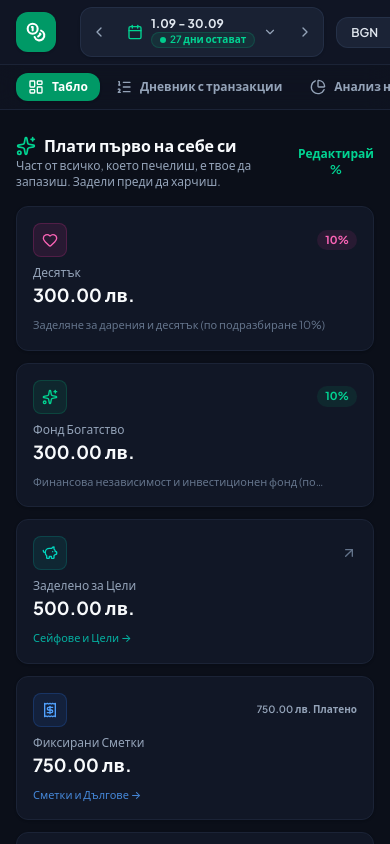
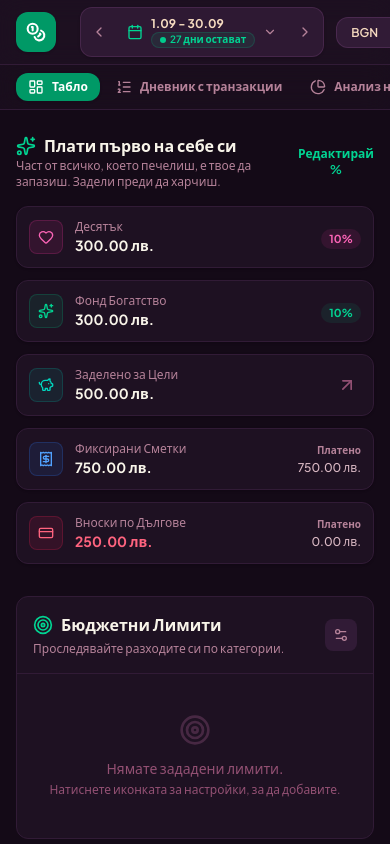
Before and after one commit to martinpopov91-alt/Babylon-Pro---Financial-Tracker, a React (Vite) app: page / in a window 390 px wide. Shown: the top 844 px of the page. Built offline with nearby package versions, Linux system fonts and the light colour scheme.

Commit message:
feat: update theme and enhance goal tracking
- Transition to 'Violet Dusk' dark mode color palette
- Add biblical principles to sinking fund goals
- Optimize allocations UI for mobile responsiveness
- Convert batch category button to dropdown in ledger

```diff
--- a/src/components/AllocationsOverview.tsx
+++ b/src/components/AllocationsOverview.tsx
@@ -68,117 +68,138 @@ export const AllocationsOverview: React.FC<AllocationsOverviewProps> = ({
       </div>
 
       {/* Grid of 5 Allocations */}
-      <div className="grid grid-cols-1 sm:grid-cols-2 lg:grid-cols-5 gap-3">
+      <div className="flex flex-col sm:grid sm:grid-cols-2 lg:grid-cols-5 gap-3">
         {/* 1. Tithe Card */}
-        <div className="p-4 rounded-xl bg-zinc-900 border border-zinc-800 hover:border-zinc-700 transition-all space-y-2 shadow-sm">
-          <div className="flex items-center justify-between">
+        <div className="p-3 sm:p-4 rounded-xl bg-zinc-900 border border-zinc-800 hover:border-zinc-700 transition-all shadow-sm flex sm:flex-col items-center sm:items-stretch gap-3 sm:gap-2">
+          <div className="flex items-center justify-between sm:w-full shrink-0">
             <span className="p-2 rounded-lg bg-pink-500/10 text-pink-400 border border-pink-500/20">
               <Heart className="w-4 h-4" />
             </span>
-            <span className="text-[11px] font-bold px-2 py-0.5 rounded-full bg-pink-500/10 text-pink-400">
+            <span className="hidden sm:inline-flex text-[11px] font-bold px-2 py-0.5 rounded-full bg-pink-500/10 text-pink-400">
               {tithePercent}%
             </span>
           </div>
-          <div>
+          <div className="flex-1 min-w-0 flex flex-col justify-center sm:block">
             <p className="text-xs font-medium text-zinc-400">{t('titheShort')}</p>
-            <p className="text-lg font-bold text-zinc-100 font-display">
+            <p className="text-sm sm:text-lg font-bold text-zinc-100 font-display truncate">
               {formatCurrency(titheAmount, currency)}
             </p>
+            <p className="text-[11px] text-zinc-500 line-clamp-1 hidden sm:block">
+              {t('titheDesc')}
+            </p>
           </div>
-          <p className="text-[11px] text-zinc-500 line-clamp-1">
-            {t('titheDesc')}
-          </p>
+          <div className="sm:hidden shrink-0">
+            <span className="inline-flex text-[11px] font-bold px-2 py-0.5 rounded-full bg-pink-500/10 text-pink-400">
+              {tithePercent}%
+            </span>
+          </div>
         </div>
 
         {/* 2. Wealth Fund Card */}
-        <div className="p-4 rounded-xl bg-zinc-900 border border-zinc-800 hover:border-zinc-700 transition-all space-y-2 shadow-sm">
-          <div className="flex items-center justify-between">
+        <div className="p-3 sm:p-4 rounded-xl bg-zinc-900 border border-zinc-800 hover:border-zinc-700 transition-all shadow-sm flex sm:flex-col items-center sm:items-stretch gap-3 sm:gap-2">
+          <div className="flex items-center justify-between sm:w-full shrink-0">
             <span className="p-2 rounded-lg bg-emerald-500/10 text-emerald-400 border border-emerald-500/20">
               <Sparkles className="w-4 h-4" />
             </span>
-            <span className="text-[11px] font-bold px-2 py-0.5 rounded-full bg-emerald-500/10 text-emerald-400">
+            <span className="hidden sm:inline-flex text-[11px] font-bold px-2 py-0.5 rounded-full bg-emerald-500/10 text-emerald-400">
               {wealthPercent}%
             </span>
           </div>
-          <div>
+          <div className="flex-1 min-w-0 flex flex-col justify-center sm:block">
             <p className="text-xs font-medium text-zinc-400">{t('wealthShort')}</p>
-            <p className="text-lg font-bold text-zinc-100 font-display">
+            <p className="text-sm sm:text-lg font-bold text-zinc-100 font-display truncate">
               {formatCurrency(wealthAmount, currency)}
             </p>
+            <p className="text-[11px] text-zinc-500 line-clamp-1 hidden sm:block">
+              {t('wealthDesc')}
+            </p>
           </div>
-          <p className="text-[11px] text-zinc-500 line-clamp-1">
-            {t('wealthDesc')}
-          </p>
+          <div className="sm:hidden shrink-0">
+            <span className="inline-flex text-[11px] font-bold px-2 py-0.5 rounded-full bg-emerald-500/10 text-emerald-400">
+              {wealthPercent}%
+            </span>
+          </div>
         </div>
 
         {/* 3. Goal Vaults Card */}
         <div
           onClick={() => onSelectTab?.('vaults')}
-          className="p-4 rounded-xl bg-zinc-900 border border-zinc-800 hover:border-teal-500/40 transition-all space-y-2 cursor-pointer group shadow-sm"
+          className="p-3 sm:p-4 rounded-xl bg-zinc-900 border border-zinc-800 hover:border-teal-500/40 transition-all cursor-pointer group shadow-sm flex sm:flex-col items-center sm:items-stretch gap-3 sm:gap-2"
         >
-          <div className="flex items-center justify-between">
+          <div className="flex items-center justify-between sm:w-full shrink-0">
             <span className="p-2 rounded-lg bg-teal-500/10 text-teal-400 border border-teal-500/20">
               <PiggyBank className="w-4 h-4" />
             </span>
-            <ArrowUpRight className="w-4 h-4 text-zinc-500 group-hover:text-teal-400 transition-colors" />
+            <ArrowUpRight className="hidden sm:block w-4 h-4 text-zinc-500 group-hover:text-teal-400 transition-colors" />
           </div>
-          <div>
+          <div className="flex-1 min-w-0 flex flex-col justify-center sm:block">
             <p className="text-xs font-medium text-zinc-400">{t('savingsAllocated')}</p>
-            <p className="text-lg font-bold text-zinc-100 font-display">
+            <p className="text-sm sm:text-lg font-bold text-zinc-100 font-display truncate">
               {formatCurrency(totalSavingsAllocated, currency)}
             </p>
+            <p className="text-[11px] text-teal-400/80 font-medium hidden sm:block">
+              {t('vaults')} &rarr;
+            </p>
           </div>
-          <p className="text-[11px] text-teal-400/80 font-medium">
-            {t('vaults')} &rarr;
-          </p>
+          <div className="sm:hidden shrink-0 flex items-center justify-end pr-1">
+            <ArrowUpRight className="w-5 h-5 text-zinc-500 group-hover:text-teal-400 transition-colors" />
+          </div>
         </div>
 
         {/* 4. Fixed Bills Card */}
         <div
           onClick={() => onSelectTab?.('bills')}
-          className="p-4 rounded-xl bg-zinc-900 border border-zinc-800 hover:border-blue-500/40 transition-all space-y-2 cursor-pointer group shadow-sm"
+          className="p-3 sm:p-4 rounded-xl bg-zinc-900 border border-zinc-800 hover:border-blue-500/40 transition-all cursor-pointer group shadow-sm flex sm:flex-col items-center sm:items-stretch gap-3 sm:gap-2"
         >
-          <div className="flex items-center justify-between">
+          <div className="flex items-center justify-between sm:w-full shrink-0">
             <span className="p-2 rounded-lg bg-blue-500/10 text-blue-400 border border-blue-500/20">
               <Receipt className="w-4 h-4" />
             </span>
-            <span className="text-[10px] font-semibold text-zinc-400">
+            <span className="hidden sm:inline-flex text-[10px] font-semibold text-zinc-400">
               {formatCurrency(billsPaidTotal, currency)} {t('paid')}
             </span>
           </div>
-          <div>
+          <div className="flex-1 min-w-0 flex flex-col justify-center sm:block">
             <p className="text-xs font-medium text-zinc-400">{t('fixedBills')}</p>
-            <p className="text-lg font-bold text-zinc-100 font-display">
+            <p className="text-sm sm:text-lg font-bold text-zinc-100 font-display truncate">
               {formatCurrency(totalBills, currency)}
             </p>
+            <p className="text-[11px] text-blue-400/80 font-medium hidden sm:block">
+              {t('billsAndDebt')} &rarr;
+            </p>
           </div>
-          <p className="text-[11px] text-blue-400/80 font-medium">
-            {t('billsAndDebt')} &rarr;
-          </p>
+          <div className="sm:hidden shrink-0 flex flex-col items-end">
+            <span className="text-[10px] font-semibold text-zinc-400 mb-0.5">{t('paid')}</span>
+            <span className="text-xs font-medium text-zinc-300">{formatCurrency(billsPaidTotal, currency)}</span>
+          </div>
         </div>
 
         {/* 5. Debt Obligations Card */}
         <div
           onClick={() => onSelectTab?.('bills')}
-          className="p-4 rounded-xl bg-zinc-900 border border-zinc-800 hover:border-rose-500/40 transition-all space-y-2 cursor-pointer group shadow-sm"
+          className="p-3 sm:p-4 rounded-xl bg-zinc-900 border border-zinc-800 hover:border-rose-500/40 transition-all cursor-pointer group shadow-sm flex sm:flex-col items-center sm:items-stretch gap-3 sm:gap-2"
         >
-          <div className="flex items-center justify-between">
+          <div className="flex items-center justify-between sm:w-full shrink-0">
             <span className="p-2 rounded-lg bg-rose-500/10 text-rose-400 border border-rose-500/20">
               <CreditCard className="w-4 h-4" />
             </span>
-            <span className="text-[10px] font-semibold text-zinc-400">
+            <span className="hidden sm:inline-flex text-[10px] font-semibold text-zinc-400">
               {formatCurrency(debtsPaidTotal, currency)} {t('paid')}
             </span>
           </div>
-          <div>
+          <div className="flex-1 min-w-0 flex flex-col justify-center sm:block">
             <p className="text-xs font-medium text-zinc-400">{t('debtObligations')}</p>
-            <p className="text-lg font-bold text-rose-400 font-display">
+            <p className="text-sm sm:text-lg font-bold text-rose-400 font-display truncate">
               {formatCurrency(totalDebts, currency)}
             </p>
+            <p className="text-[11px] text-rose-400/80 font-medium hidden sm:block">
+              {t('billsAndDebt')} &rarr;
+            </p>
           </div>
-          <p className="text-[11px] text-rose-400/80 font-medium">
-            {t('billsAndDebt')} &rarr;
-          </p>
+          <div className="sm:hidden shrink-0 flex flex-col items-end">
+            <span className="text-[10px] font-semibold text-zinc-400 mb-0.5">{t('paid')}</span>
+            <span className="text-xs font-medium text-zinc-300">{formatCurrency(debtsPaidTotal, currency)}</span>
+          </div>
         </div>
       </div>
     </div>
--- a/src/components/SinkingFundsTracker.tsx
+++ b/src/components/SinkingFundsTracker.tsx
@@ -51,12 +51,25 @@ export const SinkingFundsTracker: React.FC<SinkingFundsTrackerProps> = ({
   const [targetAmount, setTargetAmount] = useState('');
   const [currentAmount, setCurrentAmount] = useState('');
   const [monthlyTarget, setMonthlyTarget] = useState('');
+  const [biblicalPrinciple, setBiblicalPrinciple] = useState('');
+
+  const biblicalPrinciples = [
+    { value: '', labelEn: 'None', labelBg: 'Няма' },
+    { value: 'Generosity', labelEn: 'Generosity (Proverbs 11:25)', labelBg: 'Щедрост (Притчи 11:25)' },
+    { value: 'Prudence', labelEn: 'Prudence (Proverbs 21:20)', labelBg: 'Благоразумие (Притчи 21:20)' },
+    { value: 'Debt Freedom', labelEn: 'Debt Freedom (Proverbs 22:7)', labelBg: 'Свобода от дългове (Притчи 22:7)' },
+    { value: 'Contentment', labelEn: 'Contentment (Hebrews 13:5)', labelBg: 'Удовлетворение (Евреи 13:5)' },
+    { value: 'Diligence', labelEn: 'Diligence (Proverbs 21:5)', labelBg: 'Усърдие (Притчи 21:5)' },
+    { value: 'Stewardship', labelEn: 'Stewardship (Luke 16:11)', labelBg: 'Настойничество (Лука 16:11)' },
+    { value: 'Preparation', labelEn: 'Preparation (Proverbs 6:6-8)', labelBg: 'Подготовка (Притчи 6:6-8)' },
+  ];
 
   const resetForm = () => {
     setGoalName('');
     setTargetAmount('');
     setCurrentAmount('');
     setMonthlyTarget('');
+    setBiblicalPrinciple('');
     setEditingGoal(null);
   };
 
@@ -71,6 +84,7 @@ export const SinkingFundsTracker: React.FC<SinkingFundsTrackerProps> = ({
     setTargetAmount(goal.targetAmount.toString());
     setCurrentAmount(goal.currentAmount.toString());
     setMonthlyTarget(goal.monthlyTarget.toString());
+    setBiblicalPrinciple(goal.biblicalPrinciple || '');
     setIsAddModalOpen(true);
   };
 
@@ -91,7 +105,8 @@ export const SinkingFundsTracker: React.FC<SinkingFundsTrackerProps> = ({
         name: goalName.trim(),
         targetAmount: parsedTarget,
         currentAmount: parsedCurrent,
-        monthlyTarget: parsedMonthly
+        monthlyTarget: parsedMonthly,
+        biblicalPrinciple: biblicalPrinciple || undefined
       });
     } else {
       onAddGoal({
@@ -100,7 +115,8 @@ export const SinkingFundsTracker: React.FC<SinkingFundsTrackerProps> = ({
         currentAmount: parsedCurrent,
         startingAmount: parsedCurrent,
         monthlyTarget: parsedMonthly,
-        icon: 'PiggyBank'
+        icon: 'PiggyBank',
+        biblicalPrinciple: biblicalPrinciple || undefined
       });
     }
 
@@ -208,6 +224,13 @@ export const SinkingFundsTracker: React.FC<SinkingFundsTrackerProps> = ({
                       <h3 className="font-bold text-zinc-100 text-sm sm:text-base leading-tight truncate" title={goal.name}>
                         {goal.name}
                       </h3>
+                      {goal.biblicalPrinciple && (
+                        <div className="mt-1 mb-0.5">
+                          <span className="inline-flex items-center px-2 py-0.5 rounded-md text-[10px] font-medium bg-zinc-800/80 text-zinc-300 border border-zinc-700/60 truncate max-w-full">
+                            {biblicalPrinciples.find(p => p.value === goal.biblicalPrinciple)?.[lang === 'bg' ? 'labelBg' : 'labelEn'] || goal.biblicalPrinciple}
+                          </span>
+                        </div>
+                      )}
                       <p className="text-xs text-zinc-400 font-medium mt-0.5">
                         {t('monthlyTarget')}: <span className="text-emerald-400 font-bold">{goal.monthlyTarget > 0 ? formatCurrency(goal.monthlyTarget, currency) : (lang === 'bg' ? 'Няма' : 'None')}</span>
                       </p>
@@ -434,6 +457,23 @@ export const SinkingFundsTracker: React.FC<SinkingFundsTrackerProps> = ({
                 />
               </div>
 
+              <div>
+                <label className="block text-xs font-semibold text-zinc-400 mb-1">
+                  {lang === 'bg' ? 'Библейски принцип' : 'Biblical Principle'} <span className="text-zinc-500 font-normal">({lang === 'bg' ? 'Опционално' : 'Optional'})</span>
+                </label>
+                <select
+                  value={biblicalPrinciple}
+                  onChange={(e) => setBiblicalPrinciple(e.target.value)}
+                  className="w-full px-4 py-2.5 bg-zinc-800 border border-zinc-700 rounded-xl text-sm font-medium focus:ring-2 focus:ring-teal-500 focus:outline-none text-zinc-200"
+                >
+                  {biblicalPrinciples.map(principle => (
+                    <option key={principle.value} value={principle.value}>
+                      {lang === 'bg' ? principle.labelBg : principle.labelEn}
+                    </option>
+                  ))}
+                </select>
+              </div>
+
               <div className="flex justify-end gap-3 pt-3 border-t border-zinc-800">
                 <button
                   type="button"
--- a/src/components/TransactionLedger.tsx
+++ b/src/components/TransactionLedger.tsx
@@ -17,7 +17,8 @@ import {
   ArrowDownRight,
   ArrowUpRight,
   Scale,
-  X
+  X,
+  ChevronDown
 } from 'lucide-react';
 import { Category, CategoryType, Language, Transaction, AppSettings } from '../types';
 import { getTranslation } from '../constants/translations';
@@ -499,14 +500,74 @@ export const TransactionLedger: React.FC<TransactionLedgerProps> = ({
           </div>
 
           <div className="flex flex-wrap items-center gap-2">
-            <button
-              onClick={handleOpenBatchCategoryModal}
-              className="flex items-center gap-1.5 px-3.5 py-1.5 rounded-xl bg-emerald-500/20 hover:bg-emerald-500/30 text-emerald-300 border border-emerald-500/30 text-xs font-bold transition-all cursor-pointer shadow-sm"
-              title={t('changeCategory')}
-            >
-              <Tag className="w-3.5 h-3.5" />
-              <span>{t('changeCategory')}</span>
-            </button>
+            <div className="relative flex items-center bg-emerald-500/20 hover:bg-emerald-500/30 border border-emerald-500/30 rounded-xl transition-all shadow-sm">
+              <div className="pl-3 pr-1 py-1.5 pointer-events-none flex items-center">
+                <Tag className="w-3.5 h-3.5 text-emerald-400" />
+              </div>
+              <select
+                value=""
+                onChange={(e) => {
+                  const val = e.target.value;
+                  if (val) {
+                    if (onBatchUpdateCategory) {
+                      onBatchUpdateCategory(selectedTxIds, val, true);
+                    } else if (onUpdateTransaction) {
+                      const targetCat = categories.find(c => c.id === val);
+                      selectedTransactions.forEach(tx => {
+                        onUpdateTransaction({
+                          ...tx,
+                          category: targetCat?.id || val,
+                          type: targetCat?.type || tx.type,
+                        });
+                      });
+                    }
+                    setSelectedTxIds([]);
+                  }
+                }}
+                className="bg-transparent text-emerald-300 text-xs font-bold focus:outline-none cursor-pointer appearance-none py-1.5 pr-8 pl-1 w-full"
+                title={t('changeCategory')}
+              >
+                <option value="" disabled>{t('changeCategory')}</option>
+                {(() => {
+                  const mainCategories = categories.filter(c => !c.parentId);
+                  const renderedIds = new Set<string>();
+                  const groups = mainCategories.map(mainCat => {
+                    renderedIds.add(mainCat.id);
+                    const mainName = lang === 'bg' ? mainCat.nameBg : mainCat.nameEn;
+                    const subCats = categories.filter(c => c.parentId === mainCat.id);
+                    subCats.forEach(s => renderedIds.add(s.id));
+                    return (
+                      <optgroup key={mainCat.id} label={`${mainName} (${getTypeLabel(mainCat.type, lang)})`}>
+                        <option value={mainCat.id}>
+                          {mainName}
+                        </option>
+                        {subCats.map(sub => (
+                          <option key={sub.id} value={sub.id}>
+                            {lang === 'bg' ? sub.nameBg : sub.nameEn}
+                          </option>
+                        ))}
+                      </optgroup>
+                    );
+                  });
+                  const standalone = categories.filter(c => !renderedIds.has(c.id));
+                  if (standalone.length > 0) {
+                    groups.push(
+                      <optgroup key="other_group" label={lang === 'bg' ? 'Други' : 'Other'}>
+                        {standalone.map(cat => (
+                          <option key={cat.id} value={cat.id}>
+                            {lang === 'bg' ? cat.nameBg : cat.nameEn}
+                          </option>
+                        ))}
+                      </optgroup>
+                    );
+                  }
+                  return groups;
+                })()}
+              </select>
+              <div className="absolute right-3 pointer-events-none text-emerald-400">
+                <ChevronDown className="w-3.5 h-3.5" />
+              </div>
+            </div>
 
             <button
               onClick={handleClearSelection}
--- a/src/index.css
+++ b/src/index.css
@@ -18,16 +18,17 @@
   }
 
   .dark {
-    --color-zinc-950: #0b0f19;
-    --color-zinc-900: #111726;
-    --color-zinc-800: #1b2336;
-    --color-zinc-700: #29354d;
-    --color-zinc-600: #475569;
-    --color-zinc-500: #64748b;
-    --color-zinc-400: #94a3b8;
-    --color-zinc-300: #cbd5e1;
-    --color-zinc-200: #e2e8f0;
-    --color-zinc-100: #f8fafc;
+    /* Violet Dusk Theme */
+    --color-zinc-950: #140A17;
+    --color-zinc-900: #1E1122;
+    --color-zinc-800: #311B36;
+    --color-zinc-700: #502D55;
+    --color-zinc-600: #714065;
+    --color-zinc-500: #935073;
+    --color-zinc-400: #B58299;
+    --color-zinc-300: #D9B8C3;
+    --color-zinc-200: #F6DBC0;
+    --color-zinc-100: #F8F4E9;
     --color-zinc-50: #ffffff;
     color-scheme: dark;
   }
--- a/src/types.ts
+++ b/src/types.ts
@@ -37,6 +37,7 @@ export interface Goal {
   icon?: string;
   targetDate?: string;
   category?: string;
+  biblicalPrinciple?: string;
 }
 
 export interface Bill {
```
